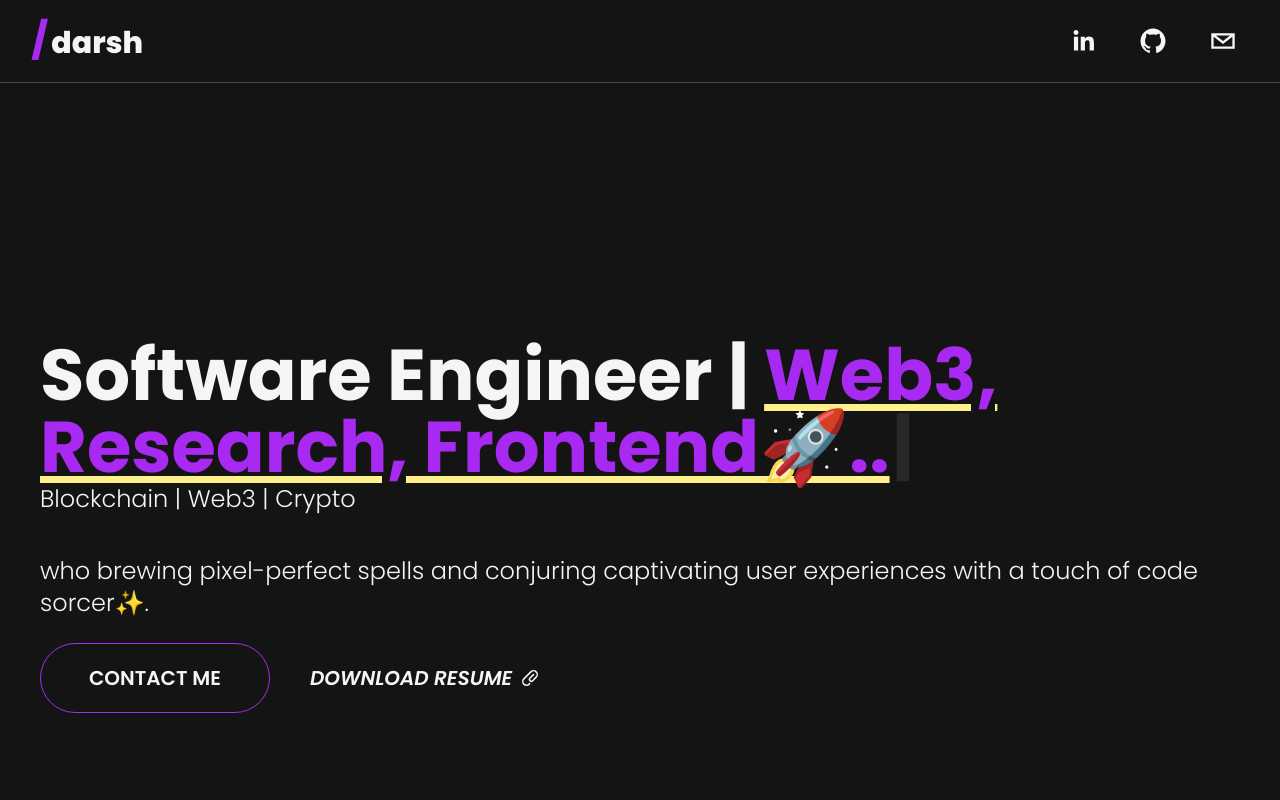
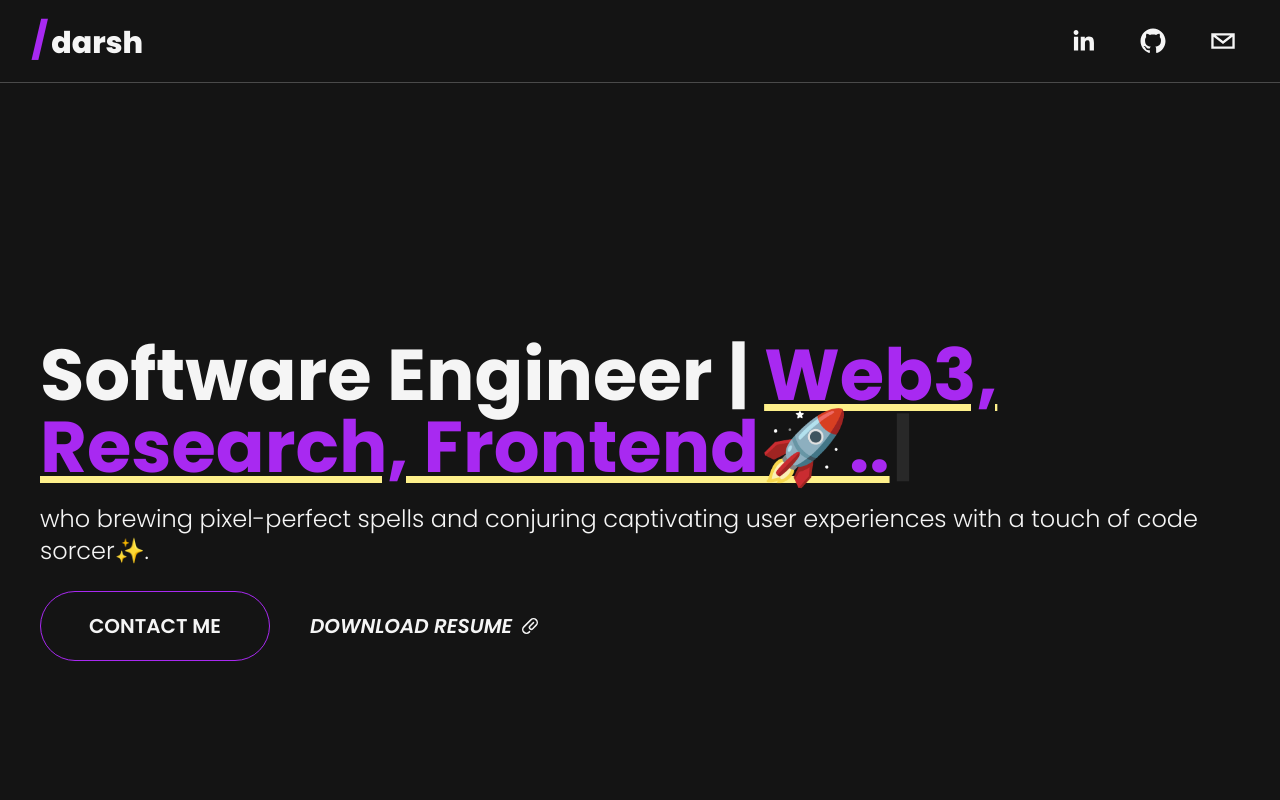
Before and after one commit to Darshhhhh/Portfolio-website, a React (Vite) app: page / in a window 1280 px wide. Shown: the top 800 px of the page. Built offline with nearby package versions, Linux system fonts and the light colour scheme.

Commit message:
about update

```diff
--- a/src/components/About/About.jsx
+++ b/src/components/About/About.jsx
@@ -55,9 +55,9 @@ function About() {
             />
           </span>
         </motion.h1>
-        <h5 className="text-xl font-light md:text-lg lg:text-2xl mb-10 ">
+        {/* <h5 className="text-xl font-light md:text-lg lg:text-2xl mb-10 ">
           Blockchain | Web3 | Crypto
-        </h5>
+        </h5> */}
         <motion.p
           initial="hidden"
           whileInView="visible"
@@ -66,7 +66,7 @@ function About() {
             visible: { opacity: 1 },
             hidden: { opacity: 0 },
           }}
-          className="text-base md:text-xl lg:text-2xl max-w-[100rem] mt-3 font-light"
+          className="text-base md:text-xl lg:text-2xl max-w-[100rem] mt-5 font-light"
         >
           who brewing pixel-perfect spells and conjuring captivating user
           experiences with a touch of code sorcer✨.
```
